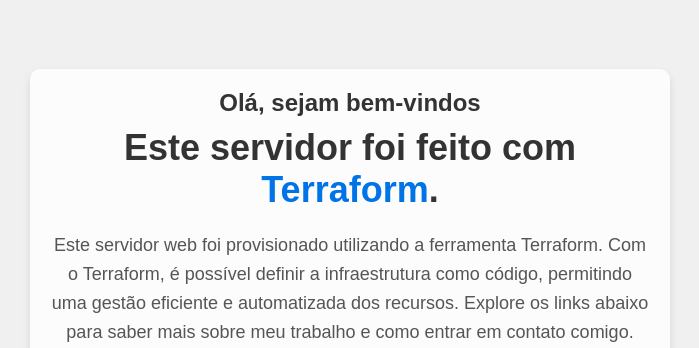
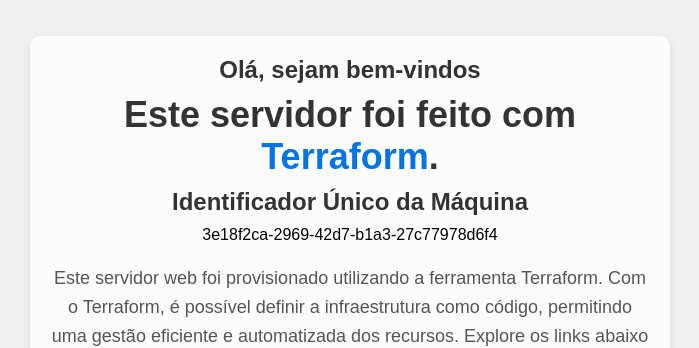
Before and after one commit to LucasPerolive/exemplo-web, a plain HTML site: page index.html in a window 1280 px wide. Shown: the part 155-503 px from the top of the page, without its empty margins (290-989 px from the left). Drawn offline with Linux system fonts and the light colour scheme.

Commit message:
Update index.html

```diff
--- a/index.html
+++ b/index.html
@@ -14,6 +14,8 @@
             <div class="text">
                 <h3>Olá, sejam bem-vindos</h3>
                 <h1>Este servidor foi feito com <span>Terraform</span>.</h1>
+                <h3>Identificador Único da Máquina</h3>
+                <div id="identifier-display" class="identifier-display"><span>Carregando...</span></div>
                 <p>
                     Este servidor web foi provisionado utilizando a ferramenta Terraform.
                     Com o Terraform, é possível definir a infraestrutura como código, permitindo uma gestão eficiente e
@@ -29,5 +31,27 @@
             </div>
         </div>
     </div>
+    <script>
+        function generateUUID() { // Função para gerar um UUID simples
+            return 'xxxxxxxx-xxxx-4xxx-yxxx-xxxxxxxxxxxx'.replace(/[xy]/g, function(c) {
+                var r = Math.random() * 16 | 0, v = c == 'x' ? r : (r & 0x3 | 0x8);
+                return v.toString(16);
+            });
+        }
+
+        function getIdentifier() {
+            let identifier = localStorage.getItem('uniqueIdentifier');
+            if (!identifier) {
+                identifier = generateUUID();
+                localStorage.setItem('uniqueIdentifier', identifier);
+            }
+            return identifier;
+        }
+
+        window.onload = () => {
+            const identifier = getIdentifier();
+            document.getElementById('identifier-display').innerText = identifier;
+        };
+    </script>
 </body>
 </html>
```
